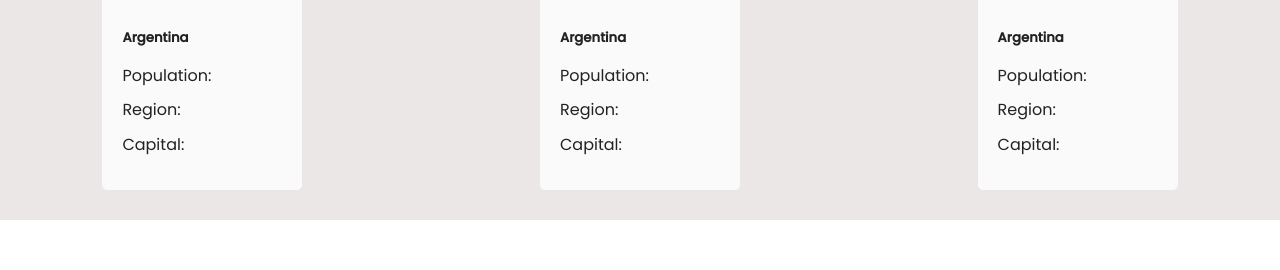
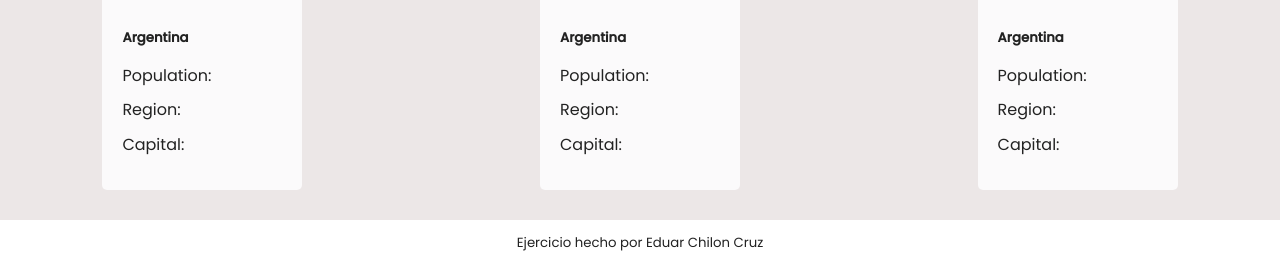
Before and after one commit to eduarchilon/Country-Search, a website built with Parcel: page index.html in a window 1280 px wide. Shown: the part 1443-1713 px from the top of the page. Before the commit the page ends 1663 px from the top, so only its background shows below. Built offline with nearby package versions, Linux system fonts and the light colour scheme.

Commit message:
feat/ styles

```diff
--- a/css/modules/custom.css
+++ b/css/modules/custom.css
@@ -75,6 +75,20 @@
     padding: 10px 20px 20px 20px;
 }
 
+.footer__text{
+    font-weight: normal;
+    text-align: center;
+    display: block;
+    margin: auto;
+    padding: 10px;
+}
+
+.footer{
+    padding: 5px;
+    box-shadow: 0px 5px 30px var(--grey-shadow);
+    height: 40px;
+}
+
 /*MOBILE*/
 @media (max-width: 767px){
     .container{
--- a/index.html
+++ b/index.html
@@ -208,9 +208,11 @@
       </section>
     </div>
   </main>
-  <!-- <footer>
-    <span>Trabajo práctico hecho por Jazmin y Edua - GM2</span>
-  </footer> -->
+  <footer class="footer">
+    <div class="footer__container container">
+        <h5 class="footer__text">Ejercicio hecho por Eduar Chilon Cruz</h5>
+    </div>
+  </footer>
 
   <!-- Add your site or application content here -->
   <script src="js/vendor/modernizr-3.11.2.min.js"></script>
```
